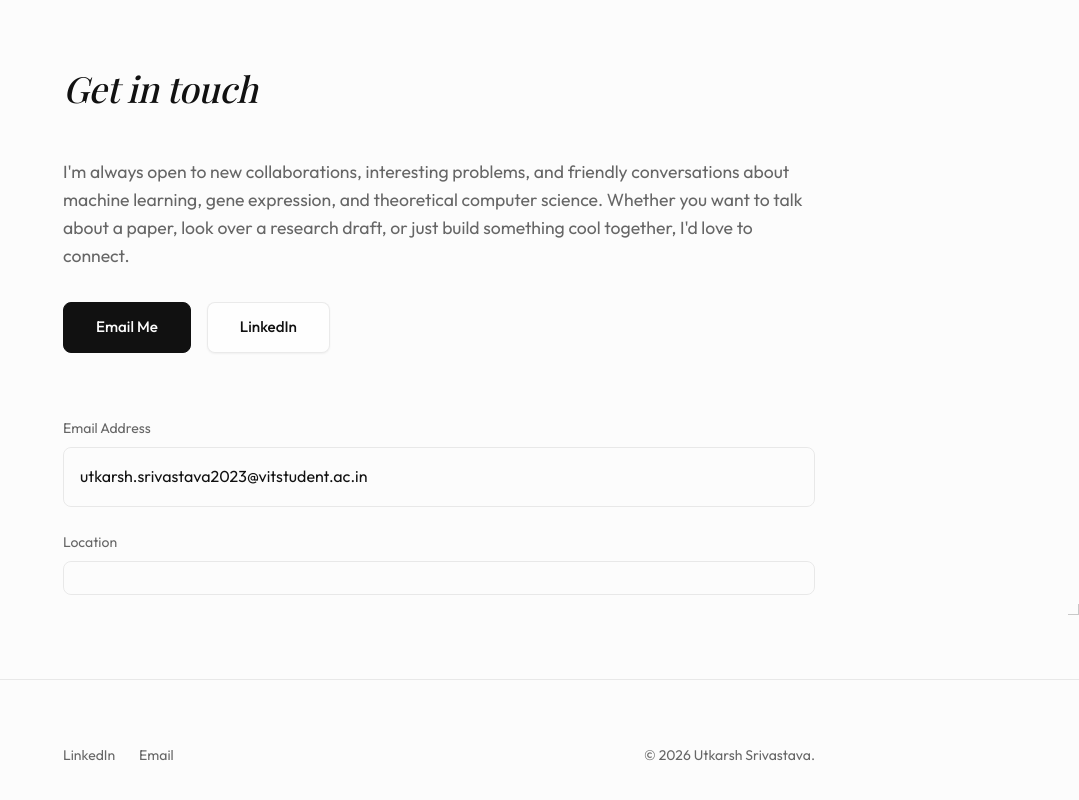
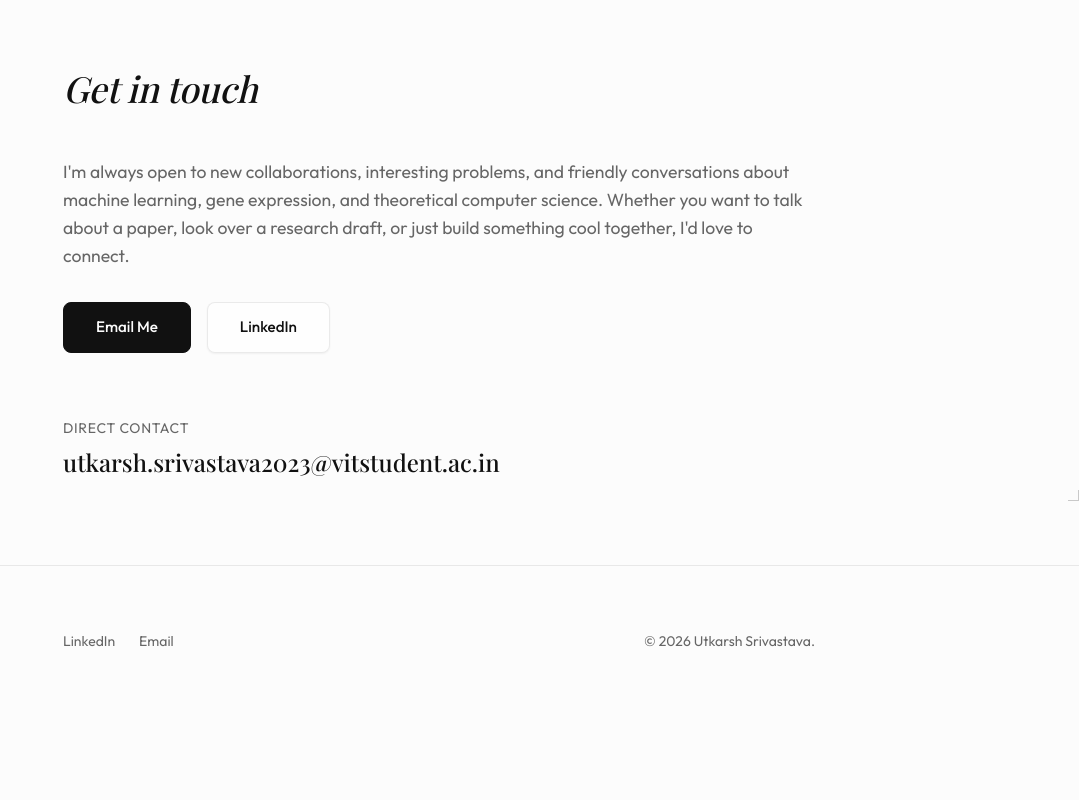
Before and after one commit to Xanviere/PersonalWebsite, a React (Vite) app: page / in a window 1280 px wide. Shown: the part 2837-3637 px from the top of the page, without its empty margins (201-1280 px from the left). After the commit the page ends 3554 px from the top, so only its background shows below. Built offline with nearby package versions, Linux system fonts and the light colour scheme; a web font is replaced by a local one.

Commit message:
Update Contact section typography to remove input box styling

```diff
--- a/src/components/Contact.jsx
+++ b/src/components/Contact.jsx
@@ -21,19 +21,24 @@ export default function Contact() {
             </div>
           </div>
 
-          <div style={{ flex: '1 1 300px', display: 'flex', flexDirection: 'column', gap: '1.5rem' }}>
-             {/* Visual "Form" aesthetic without backend to match reference */}
+          <div style={{ flex: '1 1 300px', display: 'flex', flexDirection: 'column', gap: '1.5rem', justifyContent: 'center' }}>
              <div>
-                <label style={{ display: 'block', fontSize: '0.875rem', color: 'var(--text-muted)', marginBottom: '0.5rem', fontFamily: 'var(--font-sans)' }}>Email Address</label>
-                <div style={{ width: '100%', padding: '1rem', background: 'transparent', border: '1px solid var(--border)', borderRadius: '8px', color: 'var(--text-main)', fontFamily: 'var(--font-sans)' }}>
+                <span style={{ display: 'block', fontSize: '0.875rem', color: 'var(--text-muted)', marginBottom: '0.25rem', fontFamily: 'var(--font-sans)', textTransform: 'uppercase', letterSpacing: '0.05em' }}>
+                  Direct Contact
+                </span>
+                <a
+                  href={personalInfo.email.startsWith('mailto:') ? personalInfo.email : `mailto:${personalInfo.email}`}
+                  style={{
+                    fontSize: '1.5rem',
+                    color: 'var(--text-main)',
+                    fontFamily: 'var(--font-serif)',
+                    fontWeight: '500',
+                    textDecoration: 'none',
+                    display: 'inline-block'
+                  }}
+                >
                   {personalInfo.email.replace('mailto:', '')}
-                </div>
-             </div>
-             <div>
-                <label style={{ display: 'block', fontSize: '0.875rem', color: 'var(--text-muted)', marginBottom: '0.5rem', fontFamily: 'var(--font-sans)' }}>Location</label>
-                <div style={{ width: '100%', padding: '1rem', background: 'transparent', border: '1px solid var(--border)', borderRadius: '8px', color: 'var(--text-main)', fontFamily: 'var(--font-sans)' }}>
-                  {personalInfo.university}
-                </div>
+                </a>
              </div>
           </div>
         </div>
```
